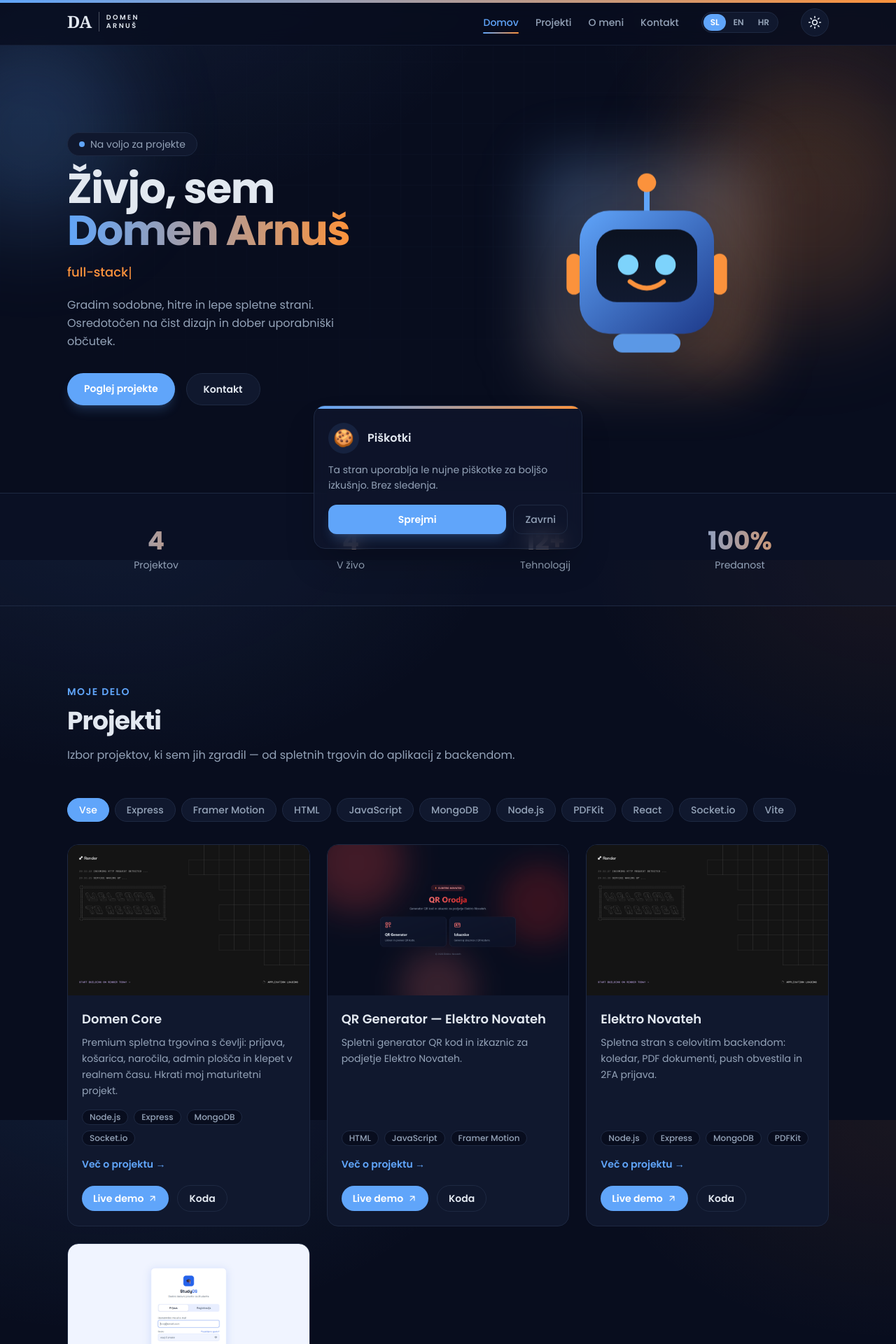
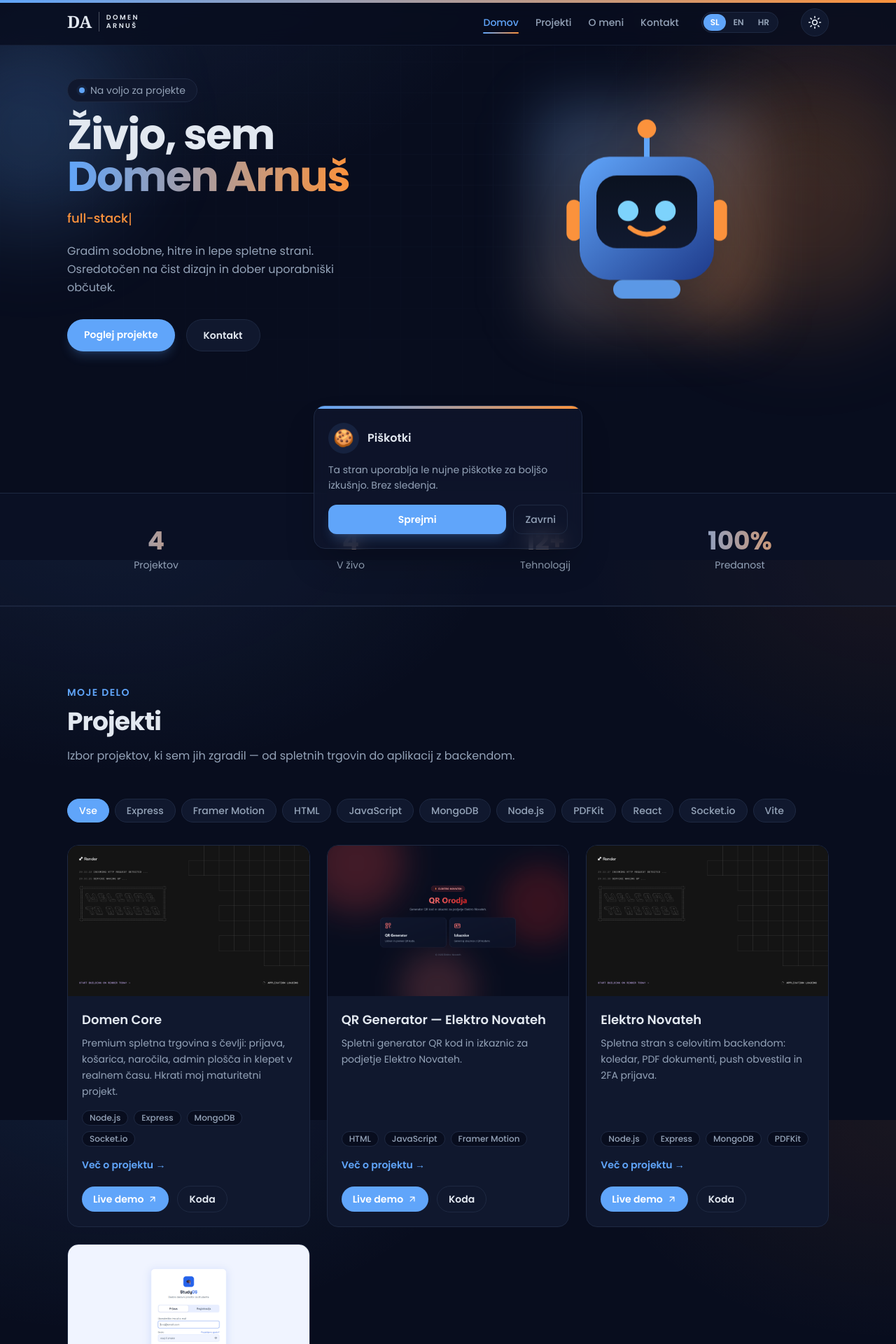
Before and after one commit to domenarnus07-droid/portfolio-, a Next.js app: page / in a window 1280 px wide. Shown: the top 1920 px of the page at 70% size. Built offline with nearby package versions, Linux system fonts and the light colour scheme.

Commit message:
UX: floating gumba visje, vecji footer razmik, hero visje (desktop), light-mode locnice med sekcijami, vec animacij
Co-Authored-By: Claude Opus 4.8 <noreply@anthropic.com>

```diff
--- a/app/globals.css
+++ b/app/globals.css
@@ -14,11 +14,11 @@
     --color-accent: 249 115 22; /* oranžna */
 
     /* Svetla tema */
-    --color-bg: 247 249 252;
+    --color-bg: 233 238 246;       /* bolj izrazito ozadje, da bele kartice izstopajo */
     --color-surface: 255 255 255;
     --color-fg: 15 23 42;
     --color-muted: 71 85 105;
-    --color-border: 226 232 240;
+    --color-border: 209 218 232;
   }
 
   .dark {
--- a/components/ChatBot.tsx
+++ b/components/ChatBot.tsx
@@ -56,7 +56,7 @@ export function ChatBot() {
             animate={{ opacity: 1, scale: 1, y: 0 }}
             exit={{ opacity: 0, scale: 0.5, y: 20 }}
             transition={{ type: "spring", stiffness: 260, damping: 20 }}
-            className="fixed bottom-5 right-5 z-[95] flex h-14 w-14 items-center justify-center rounded-full bg-primary text-white shadow-lg shadow-primary/30 hover:scale-105"
+            className="fixed bottom-6 right-5 z-[95] flex h-14 w-14 items-center justify-center rounded-full bg-primary text-white shadow-lg shadow-primary/30 hover:scale-105 sm:bottom-8 sm:right-6"
           >
             {open ? (
               <svg width="22" height="22" viewBox="0 0 24 24" fill="none" stroke="currentColor" strokeWidth="2" strokeLinecap="round"><path d="M18 6 6 18M6 6l12 12" /></svg>
--- a/components/Footer.tsx
+++ b/components/Footer.tsx
@@ -73,7 +73,7 @@ export function Footer() {
 
       {/* Spodnja vrstica */}
       <div className="border-t border-border">
-        <div className="container-px flex flex-col items-center justify-between gap-3 py-4 sm:flex-row sm:py-5">
+        <div className="container-px flex flex-col items-center justify-between gap-3 py-6 sm:flex-row">
           <p className="text-xs text-muted">© {year} {siteConfig.name}. {t.footer.rights}</p>
           <a href="#home" className="inline-flex items-center gap-1.5 text-xs font-medium text-muted transition-colors hover:text-primary">
             {t.footer.top}
--- a/components/Hero.tsx
+++ b/components/Hero.tsx
@@ -12,7 +12,7 @@ export function Hero() {
   return (
     <section
       id="home"
-      className="relative flex min-h-[88vh] items-center overflow-hidden pt-16"
+      className="relative flex min-h-[88vh] items-center overflow-hidden pt-16 lg:items-start lg:pt-28"
     >
       {/* Subtilni animirani gradient v ozadju */}
       <div aria-hidden="true" className="pointer-events-none absolute inset-0 -z-10">
@@ -39,7 +39,10 @@ export function Hero() {
           transition={{ duration: 0.7, ease: "easeOut" }}
         >
           <p className="mb-4 mt-8 inline-flex items-center gap-2 rounded-full border border-border bg-surface px-4 py-1.5 text-sm text-muted sm:mt-0">
-            <span className="h-2 w-2 rounded-full bg-primary" />
+            <span className="relative flex h-2 w-2">
+              <span className="absolute inline-flex h-full w-full animate-ping rounded-full bg-primary opacity-75" />
+              <span className="relative inline-flex h-2 w-2 rounded-full bg-primary" />
+            </span>
             {t.hero.badge}
           </p>
 
--- a/components/WhatsAppButton.tsx
+++ b/components/WhatsAppButton.tsx
@@ -24,7 +24,7 @@ export function WhatsAppButton() {
           animate={{ opacity: 1, scale: 1, y: 0 }}
           exit={{ opacity: 0, scale: 0.5, y: 20 }}
           transition={{ type: "spring", stiffness: 260, damping: 20 }}
-          className="group fixed bottom-5 left-5 z-[70] flex h-14 w-14 items-center justify-center rounded-full bg-[#25D366] text-white shadow-lg shadow-[#25D366]/30"
+          className="group fixed bottom-6 left-5 z-[70] flex h-14 w-14 items-center justify-center rounded-full bg-[#25D366] text-white shadow-lg shadow-[#25D366]/30 sm:bottom-8 sm:left-6"
         >
           {/* utripajoč obroč */}
           <span className="absolute inset-0 animate-ping rounded-full bg-[#25D366] opacity-30 group-hover:opacity-0" />
--- a/components/ui/Badge.tsx
+++ b/components/ui/Badge.tsx
@@ -1,7 +1,7 @@
 // Majhna značka za tehnologije.
 export function Badge({ children }: { children: React.ReactNode }) {
   return (
-    <span className="inline-flex items-center rounded-full border border-border bg-bg px-2.5 py-0.5 text-xs font-medium text-muted">
+    <span className="inline-flex cursor-default items-center rounded-full border border-border bg-bg px-2.5 py-0.5 text-xs font-medium text-muted transition-all hover:-translate-y-0.5 hover:border-primary hover:text-primary">
       {children}
     </span>
   );
--- a/components/ui/Section.tsx
+++ b/components/ui/Section.tsx
@@ -17,7 +17,7 @@ export function Section({
     <motion.section
       id={id}
       // scroll-margin, da fiksen navbar ne prekrije naslova ob skoku na sidro
-      className={`scroll-mt-24 py-20 sm:py-28 ${className}`}
+      className={`scroll-mt-24 border-t border-border/60 py-20 sm:py-28 ${className}`}
       initial={{ opacity: 0, y: 24 }}
       whileInView={{ opacity: 1, y: 0 }}
       viewport={{ once: true, margin: "-80px" }}
```
